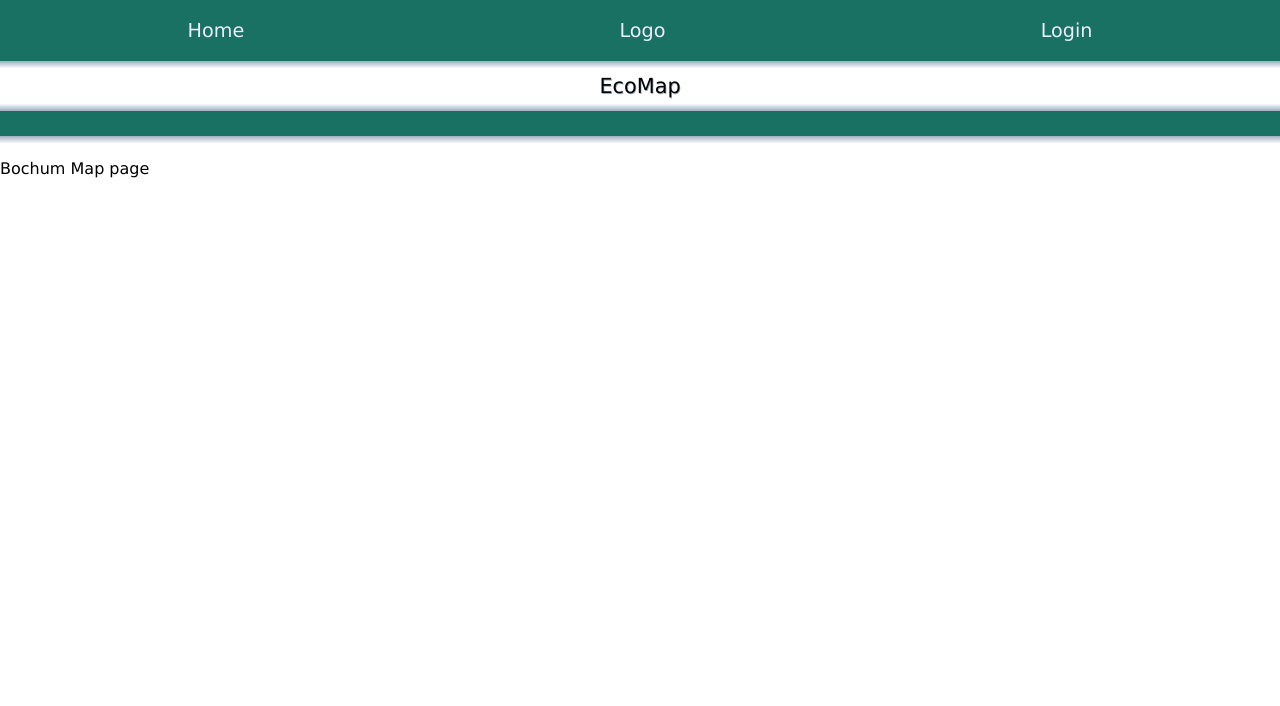
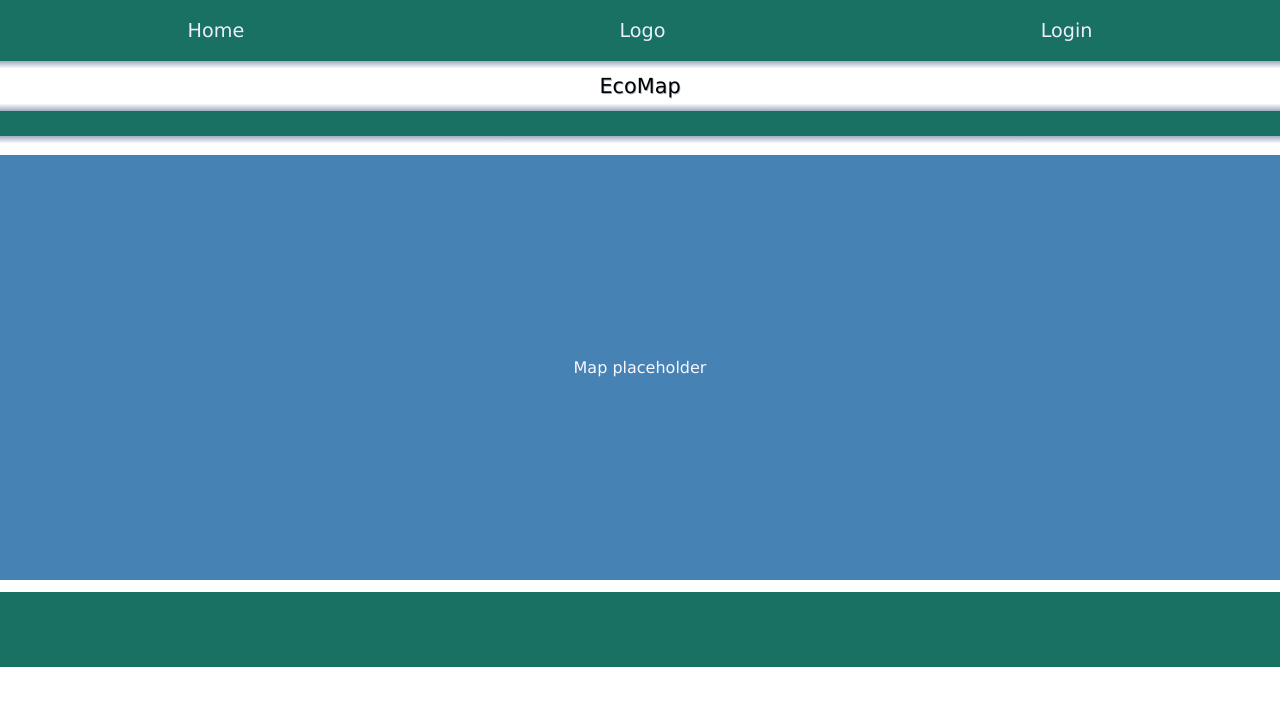
Before and after one commit to TobiasHasenkamp/ecobo, a React (Create React App) app in the folder frontend/: page /bo/map in a window 1280 px wide. Shown: the top 706 px of the page. Built offline with nearby package versions, Linux system fonts and the light colour scheme.

Commit message:
Added the map placeholder in MapPage.js. The way the StyledDarkGreenBox-Element is used right now should be changed (outsource into an own component with the white gradient elements in it).

```diff
--- a/frontend/src/main/MapPage.js
+++ b/frontend/src/main/MapPage.js
@@ -1,5 +1,6 @@
 import PageHeader from "./PageHeader";
 import React from "react";
+import styled from "styled-components/macro";
 
 export default function MapPage() {
 
@@ -7,8 +8,29 @@ export default function MapPage() {
 
         <div>
             <PageHeader title="EcoMap"/>
-            <p>Bochum Map page</p>
+            <StyledMapPlaceholder>Map placeholder</StyledMapPlaceholder>
+            <StyledDarkGreenBox/>
         </div>
 
     );
 }
+
+
+const StyledMapPlaceholder = styled.div`
+  display: flex;
+  justify-content: center;
+  align-items: center;
+  color: ghostwhite;
+  background-color: steelblue;
+  height: 425px;
+  margin-top: var(--m);
+  margin-bottom: var(--m);
+  width: 100%;
+`
+
+const StyledDarkGreenBox = styled.div`
+  display: block;
+  width: 100%;
+  background-color: var(--darkgreen);
+  height: 75px;
+`
```
